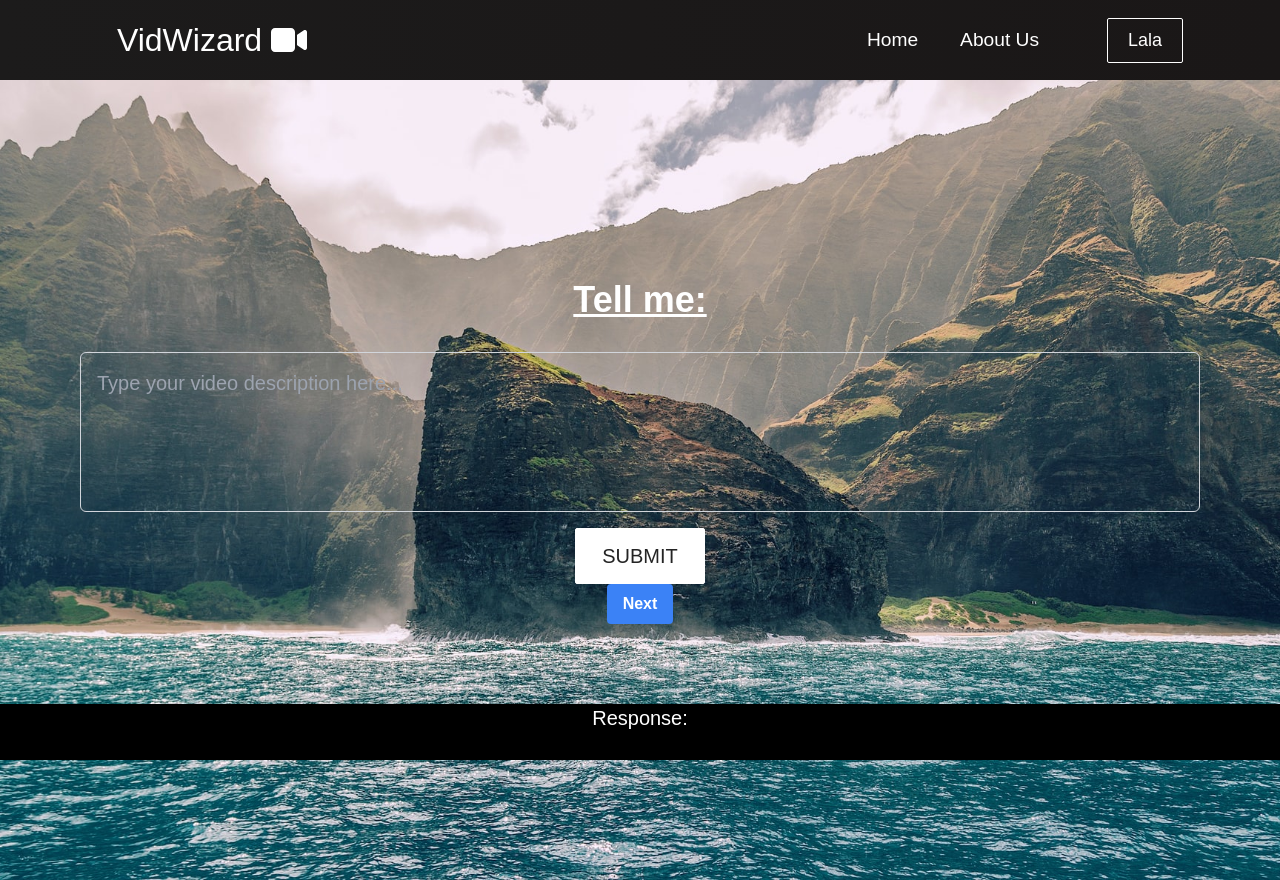
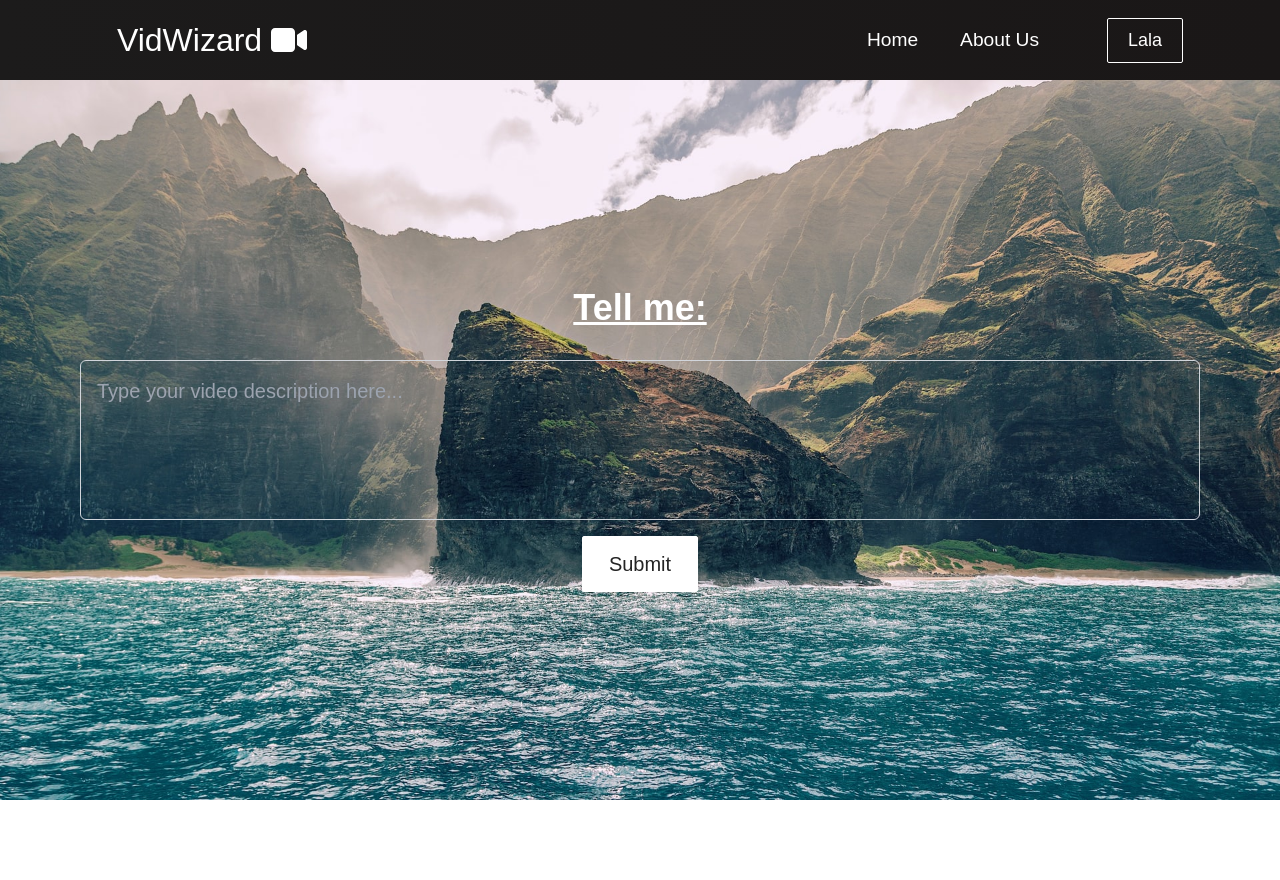
Before and after one commit to shakedarish/Final-Project, a React (Create React App) app: page /createForm in a window 1280 px wide. After the commit the page ends 800 px from the top, so only its background shows below. Built offline with nearby package versions, Linux system fonts and the light colour scheme.

Commit message:
voice selection sample

```diff
--- a/public/index.html
+++ b/public/index.html
@@ -2,7 +2,8 @@
 <html lang="en">
   <head>
     <meta charset="utf-8" />
-    <link rel="icon" href="%PUBLIC_URL%/favicon.ico" />
+    <link rel="icon" href="./favicon.ico" />
+    <title>VidWizard</title>
     <meta name="viewport" content="width=device-width, initial-scale=1" />
     <meta name="theme-color" content="#000000" />
     <meta
@@ -14,7 +15,10 @@
       manifest.json provides metadata used when your web app is installed on a
       user's mobile device or desktop. See https://developers.google.com/web/fundamentals/web-app-manifest/
     -->
-    <link rel="stylesheet" href="https://fonts.googleapis.com/css2?family=Material+Symbols+Outlined:opsz,wght,FILL,GRAD@20..48,100..700,0..1,-50..200" />
+    <link
+      rel="stylesheet"
+      href="https://fonts.googleapis.com/css2?family=Material+Symbols+Outlined:opsz,wght,FILL,GRAD@20..48,100..700,0..1,-50..200"
+    />
     <link rel="manifest" href="%PUBLIC_URL%/manifest.json" />
     <!--
       Notice the use of %PUBLIC_URL% in the tags above.
--- a/src/App.jsx
+++ b/src/App.jsx
@@ -1,27 +1,25 @@
-import React, { useEffect } from 'react';
-import './App.css';
-import Navbar from './components/Navbar';
-import { BrowserRouter as Router, Route, Routes } from 'react-router-dom';
-import Home from './components/pages/Home';
-import CreateForm from './components/pages/CreateForm'
-import AboutUs from './components/pages/AboutUs';
+import React, { useEffect } from "react";
+import "./App.css";
+import Navbar from "./components/Navbar";
+import { BrowserRouter as Router, Route, Routes } from "react-router-dom";
+import Home from "./components/pages/Home";
+import CreateSection from "./components/CreateSection";
+import AboutUs from "./components/pages/AboutUs";
+import CreatePage from "./components/pages/CreatePage";
+
 function App() {
-
-  useEffect(() => {
-    document.title = "Final-project";
-  }, []);
-
   return (
-    <>
+    <div className="h-full flex flex-col">
       <Router>
         <Navbar />
-         <Routes>
-          <Route path='/' exact Component={Home} />
-          <Route path='/about-us' exact Component={AboutUs} />
-          <Route path='/createForm' exact Component={CreateForm} />
-         </Routes>
+        <Routes>
+          <Route path="/" exact Component={Home} />
+          <Route path="/about-us" exact Component={AboutUs} />
+          <Route path="/createForm" element={<CreateSection />} />
+          <Route path="/createPage" element={<CreatePage />} />
+        </Routes>
       </Router>
-    </>
-  )
+    </div>
+  );
 }
 export default App;
--- a/src/components/CreateSection.jsx
+++ b/src/components/CreateSection.jsx
@@ -1,10 +1,9 @@
 import React, { useState } from "react";
-import { Link } from "react-router-dom";
-//import { useNavigate } from "react-router-dom";
+import { useNavigate } from "react-router-dom";
 import Button from "./Button";
 
 const CreateSection = () => {
-  //const navigate = useNavigate();
+  const navigate = useNavigate();
   const [data, setData] = useState("");
   const [responseData, setResponseData] = useState("");
 
@@ -32,7 +31,10 @@ const CreateSection = () => {
     }
   };
 
-  const handleNext = () => {};
+  const handleSubmit = () => {
+    console.log("confirm");
+    navigate("/", { replace: true });
+  };
 
   return (
     <div
@@ -54,20 +56,8 @@ const CreateSection = () => {
           buttonSize="btn--large"
           onClick={handleClick}
         >
-          SUBMIT
+          Submit
         </Button>
-        <Link
-          to="/"
-          className="bg-blue-500 hover:bg-blue-700 text-white font-bold py-2 px-4 rounded"
-        >
-          Next
-        </Link>
-      </div>
-
-      <div className="text-xl bg-black text-white text-center">
-        <h1>Response:</h1>
-        <br></br>
-        {responseData && <p>{responseData}</p>}
       </div>
     </div>
   );
--- a/src/components/HeroSection.jsx
+++ b/src/components/HeroSection.jsx
@@ -16,7 +16,7 @@ function HeroSection() {
           className="btns"
           buttonStyle="btn--outline"
           buttonSize="btn--large"
-          linkPath="/createForm"
+          linkPath="/createPage"
         >
           GET STARTED
         </Button>
--- a/src/index.css
+++ b/src/index.css
@@ -1,3 +1,21 @@
 @tailwind base;
 @tailwind components;
 @tailwind utilities;
+
+body {
+  overflow-y: hidden;
+  height: 100%;
+  display: flex;
+  flex-direction: column;
+}
+
+html {
+  height: 100%;
+}
+
+#root {
+  height: 100%;
+  width: 100%;
+  display: flex;
+  flex-direction: column;
+}
```
Also changed, not shown: src/components/pages/AboutUs.jsx (+46 -12 lines), 1 other file (tests, documents, lock files or other folders).
